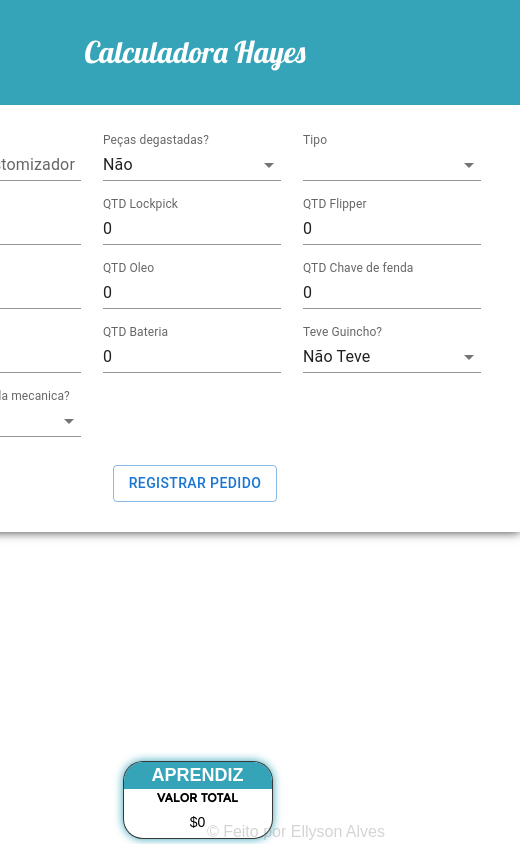
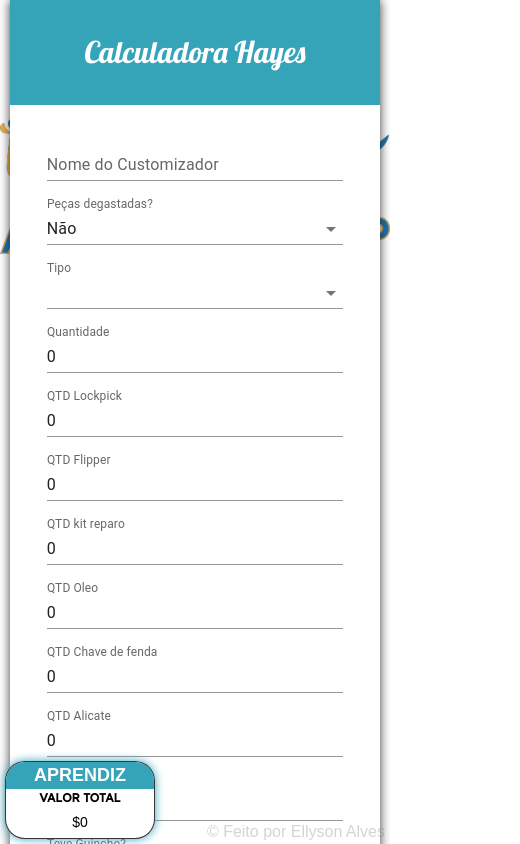
Before and after one commit to yunorp/hayes-calculadora-aprendiz, a Next.js app: page / in a window 390 px wide. Shown: the top 844 px of the page, 520 px wide, since content can reach past the window. Built offline with nearby package versions, Linux system fonts and the light colour scheme.

Commit message:
feature: mobile layout

```diff
--- a/src/pages/index.module.css
+++ b/src/pages/index.module.css
@@ -123,7 +123,7 @@
     padding-top: 20px;
   }
   .assinatura{
-    position: absolute;
+    position: fixed;
     right: 0;
     bottom: 0;
     padding-right: 5px;
@@ -147,7 +147,12 @@
     .boxTitulo{
       border-radius: 0;
     }
+    .containerBox{
+      width: 100%!important;
+    }
     .box1{
+        display: flex!important;
+        flex-direction: column!important;
         width: 100%!important;
         border-radius: 0!important;
         height: auto!important;
@@ -156,14 +161,22 @@
         border-radius: 0;
     }
     .boxInputs1{
-        flex-direction: column;
-        align-items: center;
+        width: 100%!important;
+        height: auto!important;
+        display: flex!important;
+        flex-direction: column!important;
+        align-items: center!important;
         padding-top: 10px!important;
         padding-bottom: 10px!important;
     }
     .box2{
         width: 100%!important;
         border-radius: 0!important;
+        display: flex!important;
+        flex-direction: column!important;
+    }
+    .box2 > div{
+      width: 80%;
     }
     .boxInputs2{
         width: 100%!important;
@@ -181,6 +194,11 @@
     .sectionTotal{
         width: 100%!important;
         display: flex!important;
-        justify-content: center;
+        justify-content: start;
+        position:fixed;
+    }
+    .btnBox{
+      width: 100%;
+      justify-content: flex-end;
     }
   }
--- a/src/pages/index.tsx
+++ b/src/pages/index.tsx
@@ -165,7 +165,7 @@ export default function Home() {
     setQTDoleo(Number(e.target.value));
   };
 
-  const handleReparoForaChange = (e: React.ChangeEvent<HTMLInputElement>) => {
+  const handleReparoForaChange = (e: SelectChangeEvent) => {
     setReparoFora(Number(e.target.value));
   };
 
@@ -176,7 +176,7 @@ export default function Home() {
 
 
 
-  const handleQTDkmChange = (e: React.ChangeEvent<HTMLInputElement>) => {
+  const handleQTDkmChange = (e: SelectChangeEvent) => {
     setQTDkm(Number(e.target.value));
   };
 
@@ -587,7 +587,7 @@ export default function Home() {
                           color: blue[500],
                           position: 'relative',
                           bottom: '-5px',
-                          right: '15%',
+                          right: '10%',
                           marginLeft: '-12px',
                         }}
                       />
--- a/src/styles/globals.css
+++ b/src/styles/globals.css
@@ -18,11 +18,9 @@
     --background-end-rgb: 0, 0, 0;
   }
 }
-
-body {
-
+body > div{
+  width: 95%;
 }
-
 body {
   color: rgb(var(--foreground-rgb));
   background: url(../../public/hayes-bg.png) white;
```
